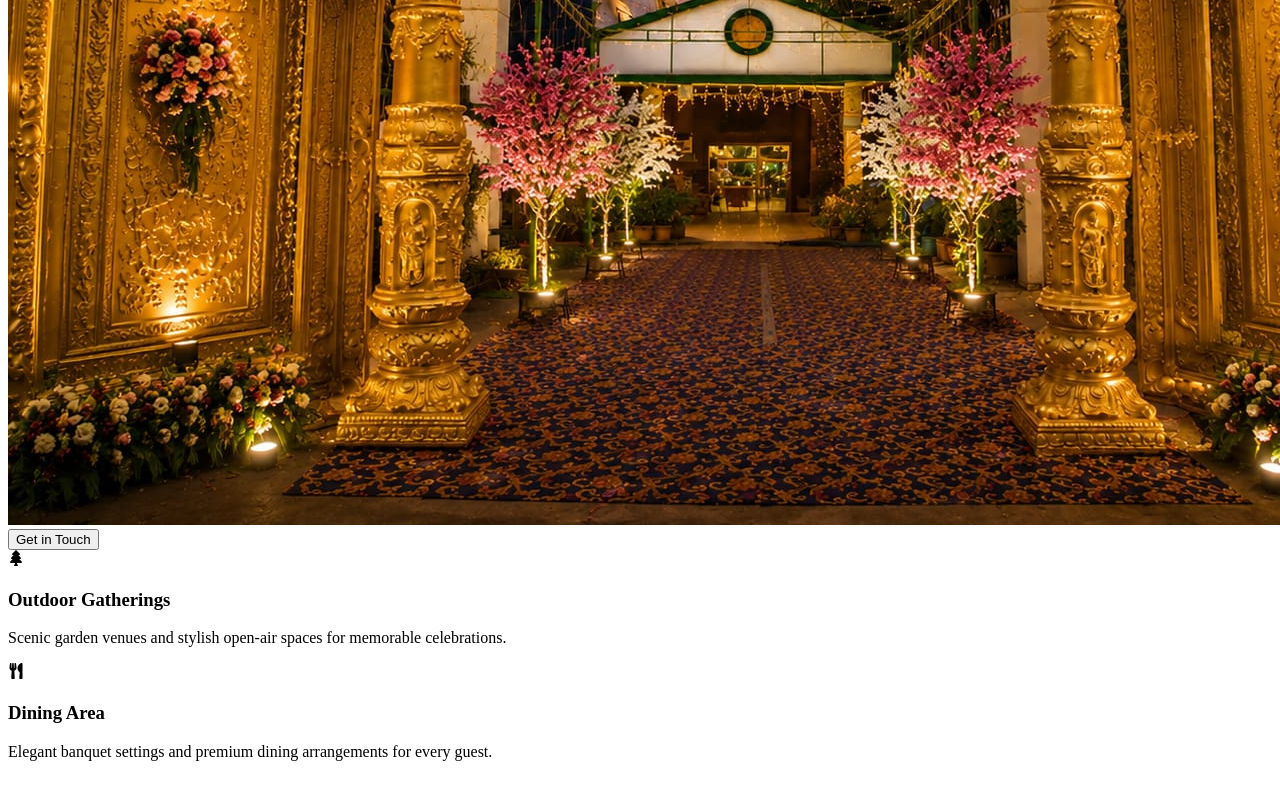
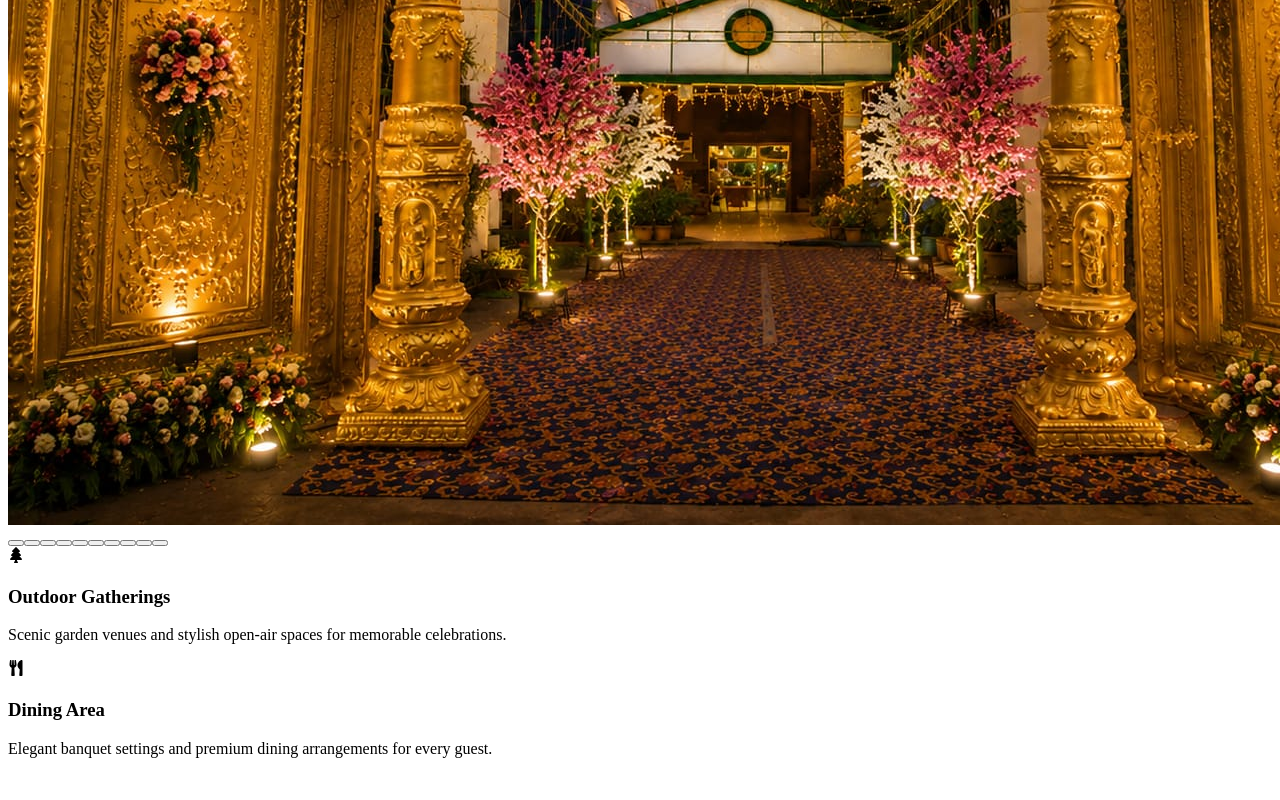
Before and after one commit to pgprasanthi/ashokaconvention, a React (Vite) app in the folder ashokaconvention-website/: page / in a window 1280 px wide. Shown: the part 11146-11946 px from the top of the page. Built offline with nearby package versions, Linux system fonts and the light colour scheme; the HTML template or start-up script is replaced by a standard one.

Commit message:
Hero slideshow with dot navigation and CSS cleanup

```diff
--- a/ashokaconvention-website/src/App.jsx
+++ b/ashokaconvention-website/src/App.jsx
@@ -33,7 +33,7 @@ export default function App() {
     <div className="app">
       <Header onPageChange={handlePageChange} currentPage={currentPage} scrolled={headerScrolled} />
       <main>
-        <Hero onPageChange={handlePageChange} />
+        <Hero />
         <HeroCards />
         <div id="page-content">
           {currentPage === 'home' && <Home />}
--- a/ashokaconvention-website/src/components/Hero.jsx
+++ b/ashokaconvention-website/src/components/Hero.jsx
@@ -15,7 +15,7 @@ const slides = [
   slide6, slide7, slide8, slide9, slide10
 ]
 
-export default function Hero({ onPageChange }) {
+export default function Hero() {
   const [current, setCurrent] = useState(0)
 
   useEffect(() => {
@@ -26,6 +26,7 @@ export default function Hero({ onPageChange }) {
   }, [])
 
   return (
+    <>
       <section className="hero">
         {slides.map((src, idx) => (
           <img
@@ -36,9 +37,19 @@ export default function Hero({ onPageChange }) {
           />
         ))}
         <div className="hero-overlay" />
-      <div className="hero-inner">
-        <button className="cta" onClick={() => onPageChange('contact')}>Get in Touch</button>
+      </section>
+
+      {/* Dot navigation */}
+      <div className="hero-dots">
+        {slides.map((_, idx) => (
+          <button
+            key={idx}
+            className={`hero-dot${idx === current ? ' active' : ''}`}
+            onClick={() => setCurrent(idx)}
+            aria-label={`Go to slide ${idx + 1}`}
+          />
+        ))}
       </div>
-    </section>
+    </>
   )
 }
--- a/ashokaconvention-website/src/styles.css
+++ b/ashokaconvention-website/src/styles.css
@@ -72,38 +72,27 @@ main{flex:1}
 .hero-bg-img{
   position:absolute;inset:0;
   width:100%;height:100%;
-  object-fit:cover;object-position:center;
+  object-fit:contain;object-position:center;
   opacity:0;
   transition:opacity 1.2s ease;
 }
 .hero-bg-img.active{opacity:1}
 .hero-overlay{position:absolute;inset:0;background:rgba(0,0,0,0.18);z-index:1}
-.hero-inner{
-  position:absolute;inset:0;z-index:2;
-  display:flex;flex-direction:column;align-items:center;justify-content:flex-end;
-  text-align:center;padding:0 24px 36px;
+
+/* ── Hero Dots ── */
+.hero-dots{
+  display:flex;align-items:center;justify-content:center;gap:10px;
+  padding:14px 0;background:#0f172a;
 }
-.hero h1{
-  font-size:1.5rem;margin:0 0 14px;line-height:1.3;font-weight:700;
-  text-shadow:0 2px 12px rgba(0,0,0,0.25);
-  max-width:560px;
+.hero-dot{
+  width:10px;height:10px;border-radius:50%;
+  background:rgba(255,255,255,0.35);
+  border:none;cursor:pointer;padding:0;
+  transition:background 0.3s ease,transform 0.3s ease;
+  flex-shrink:0;
 }
-.hero-subtitle{
-  font-family:var(--font-sans);font-size:1.05rem;
-  font-weight:400;letter-spacing:0.02em;
-  opacity:0.88;margin:0;
-}
-.cta{
-  display:inline-block;margin-top:32px;
-  background:transparent;color:white;
-  padding:13px 36px;border-radius:3px;
-  border:1.5px solid rgba(255,255,255,0.80);
-  font-family:var(--font-sans);font-weight:600;
-  font-size:0.8rem;letter-spacing:0.14em;text-transform:uppercase;
-  cursor:pointer;
-  transition:background 0.25s ease,color 0.25s ease,border-color 0.25s ease;
-}
-.cta:hover{background:white;color:#0f172a;border-color:white}
+.hero-dot:hover{background:rgba(255,255,255,0.65)}
+.hero-dot.active{background:white;transform:scale(1.3)}
 
 /* ── Hero Cards ── */
 .hero-cards-panel{background:#f8fafc;padding:32px 0;width:100%;overflow:hidden}
@@ -208,15 +197,13 @@ main{flex:1}
 
 /* ── Responsive ── */
 @media (min-width:768px){
-  .hero{aspect-ratio:2.5/1;height:auto}
-  .hero h1{font-size:1.9rem}
+  .hero{height:60vh;min-height:420px}
   .gallery-container h2,.services-container h2,.testimonials-container h2,.partners-container h2,.contact-section h2{font-size:1.35rem}
   .site-header{padding:0 64px}
 }
 @media (max-width:767px){
   .hero{height:70vw}
   .site-header{padding:0 20px}
-  .hero-inner{padding:98px 20px 24px;justify-content:flex-start}
   .nav-dropdown{right:20px}
   .contact-details{grid-template-columns:1fr}
 }
```
Lines whose indentation alone changed are shown as unchanged.
